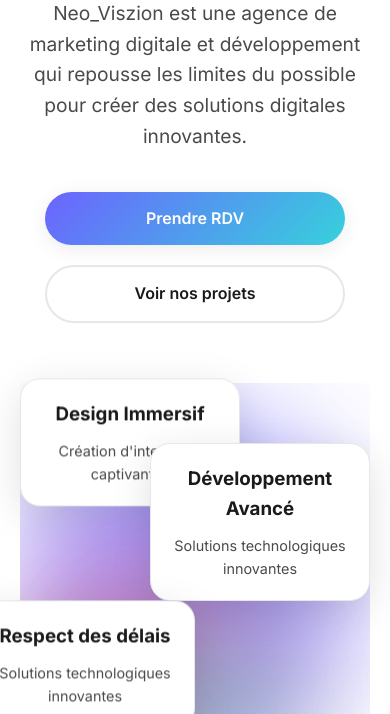
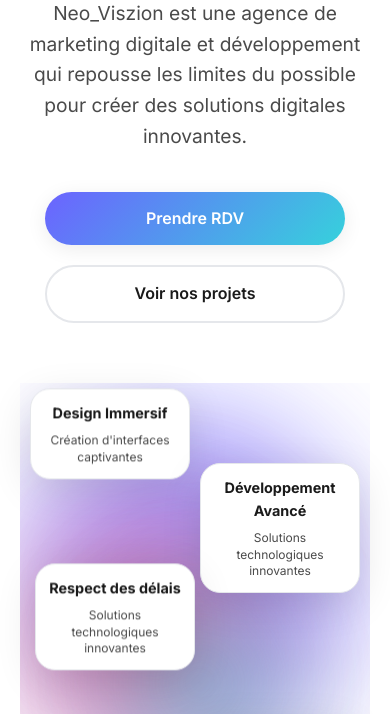
Before and after one commit to PythonMaster225/Neo_Viszion, a plain HTML site: page index.html in a window 390 px wide. Shown: the part 351-1065 px from the top of the page. Drawn offline with Linux system fonts and the light colour scheme.

Commit message:
Update style.css

```diff
--- a/style.css
+++ b/style.css
@@ -236,12 +236,13 @@
     position: absolute;
     background: var(--bg-primary);
     border-radius: 20px;
-    padding: 25px;
+    padding: 20px;
     box-shadow: var(--shadow-lg);
     transition: var(--transition);
-    width: 280px;
+    width: 220px;
     backdrop-filter: blur(10px);
     border: 1px solid var(--border-color);
+    font-size: 0.9rem;
 }
 
 .card-1 {
@@ -272,13 +273,15 @@
 }
 
 .card-content h3 {
-    margin-bottom: 10px;
+    margin-bottom: 8px;
     color: var(--text-primary);
+    font-size: 1rem;
 }
 
 .card-content p {
     color: var(--text-secondary);
-    font-size: 0.9rem;
+    font-size: 0.8rem;
+    line-height: 1.4;
 }
 
 .hero-background {
@@ -708,3 +711,52 @@
         padding: 20px;
     }
 }
+
+@media (max-width: 768px) {
+    .floating-card {
+        width: 180px; /* Encore plus petit sur mobile */
+        padding: 15px;
+    }
+
+    .card-1 {
+        top: 10px;
+        left: 10px;
+    }
+
+    .card-2 {
+        top: 100px;
+        right: 10px;
+    }
+
+    .card-3 {
+        bottom: 20px;
+        left: 50%;
+        transform: translateX(-50%);
+    }
+
+    .card-4 {
+        bottom: 35%;
+        right: 50%;
+        transform: translateX(-50%);
+    }
+
+    .card-content h3 {
+        font-size: 0.9rem;
+    }
+
+    .card-content p {
+        font-size: 0.75rem;
+    }
+}
+
+/* Pour les très petits écrans */
+@media (max-width: 480px) {
+    .floating-card {
+        width: 160px;
+        padding: 12px;
+    }
+
+    .hero-visual {
+        height: 450px; /* Légèrement réduit */
+    }
+}
```
